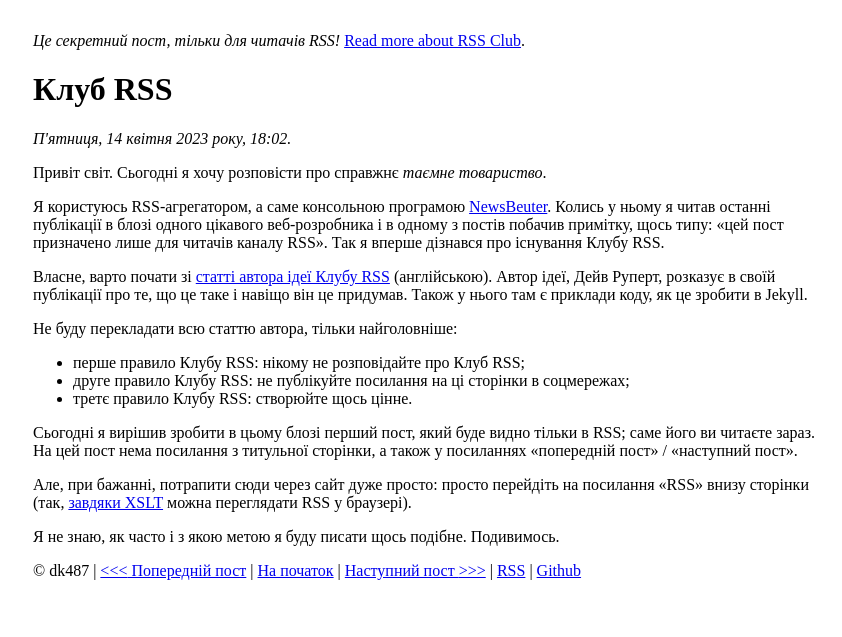
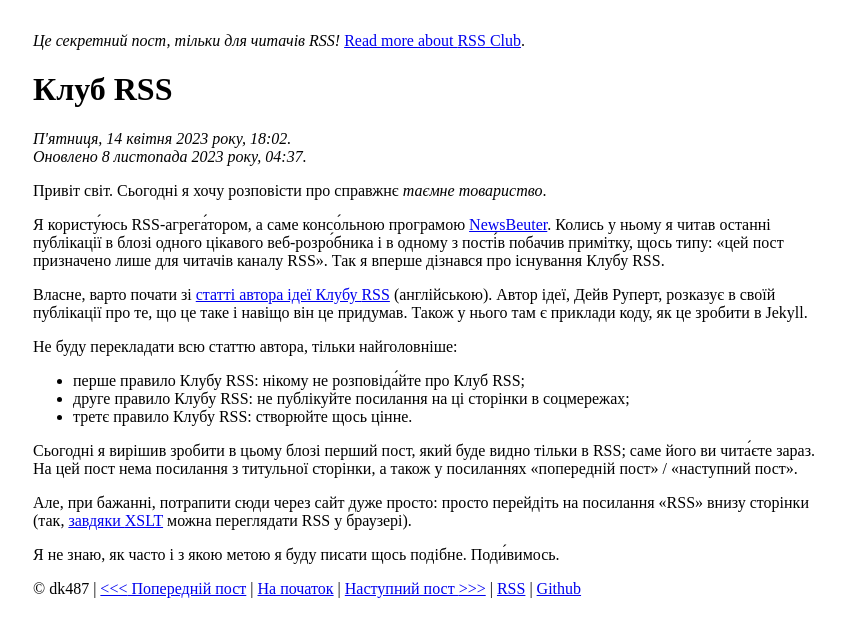
Before and after one commit to dk487/test.de.co.ua, a Jekyll site: the page built from _posts/2023/2023-04-14-rss-club.md, in a window 1280 px wide. Shown: the top 637 px of the page, without its empty margins (207-1049 px from the left). Built offline with Jekyll 4.4.1, drawn with Linux system fonts in a browser that asks for light colours.

Commit message:
Speech fix

```diff
--- a/_layouts/default.html
+++ b/_layouts/default.html
@@ -82,16 +82,16 @@
 {%- if page.lang %}
       <p lang="en">
         <em>
-          This is a secret post, only for RSS readers!
+          This is a secret post, only for <abbr>RSS</abbr> readers!
         </em>
-        <a href="https://daverupert.com/2018/01/welcome-to-rss-club/">Read more about RSS Club</a>.
+        <a href="https://daverupert.com/2018/01/welcome-to-rss-club/">Read more about <abbr>RSS</abbr> Club</a>.
       </p>
 {%- else %}
       <p>
         <em>
-          Це секретний пост, тільки для читачів RSS!
+          Це секретний пост, тільки для читачів <abbr lang="en">RSS</abbr>!
         </em>
-        <a href="https://daverupert.com/2018/01/welcome-to-rss-club/" hreflang="en">Read more about RSS Club</a>.
+        <a href="https://daverupert.com/2018/01/welcome-to-rss-club/" lang="en" hreflang="en">Read more about <abbr>RSS</abbr> Club</a>.
       </p>
 {%- endif %}
     </aside>
--- a/_posts/2023/2023-04-14-rss-club.md
+++ b/_posts/2023/2023-04-14-rss-club.md
@@ -1,26 +1,27 @@
 ---
-title: Клуб RSS
+title: Клуб <abbr>RSS</abbr>
 date: 2023-04-14 21:02:46 +03:00
+mtime: 2023-11-08 04:37:18 +02:00
 rss_only: true
 ---
 
 Привіт світ. Сьогодні я хочу розповісти про справжнє <em>таємне товариство</em>.
 
-Я користуюсь RSS-агрегатором, а саме консольною програмою [NewsBeuter][2]. Колись у ньому я читав останні публікації в блозі одного цікавого веб-розробника і в одному з постів побачив примітку, щось типу: «цей пост призначено лише для читачів каналу RSS». Так я вперше дізнався про існування Клубу RSS.
+Я користу́юсь <abbr>RSS</abbr>-агрега́тором, а саме консо́льною програмою [NewsBeuter][2]. Колись у ньому я читав останні публікації в блозі одного цікавого веб-розро́бника і в одному з пості́в побачив примітку, щось типу: «цей пост призначено лише для читачів каналу <abbr>RSS</abbr>». Так я вперше дізнався про існування Клубу <abbr>RSS</abbr>.
 
-Власне, варто почати зі [статті автора ідеї Клубу RSS][1]{:hreflang="en"} (англійською). Автор ідеї, Дейв Руперт, розказує в своїй публікації про те, що це таке і навіщо він це придумав. Також у нього там є приклади коду, як це зробити в Jekyll.
+Власне, варто почати зі [статті автора ідеї Клубу <abbr>RSS</abbr>][1]{:hreflang="en"} (англійською). Автор ідеї, Дейв Руперт, розказує в своїй публікації про те, що це таке і навіщо він це придумав. Також у нього там є приклади коду, як це зробити в Jekyll.
 
 Не буду перекладати всю статтю автора, тільки найголовніше:
 
- - перше правило Клубу RSS: нікому не розповідайте про Клуб RSS;
- - друге правило Клубу RSS: не публікуйте посилання на ці сторінки в соцмережах;
- - третє правило Клубу RSS: створюйте щось цінне.
+ - перше правило Клубу <abbr>RSS</abbr>: нікому не розповіда́йте про Клуб <abbr>RSS</abbr>;
+ - друге правило Клубу <abbr>RSS</abbr>: не публікуйте посилання на ці сторінки в соцмережах;
+ - третє правило Клубу <abbr>RSS</abbr>: створюйте щось цінне.
 
-Сьогодні я вирішив зробити в цьому блозі перший пост, який буде видно тільки в RSS; саме його ви читаєте зараз. На цей пост нема посилання з титульної сторінки, а також у посиланнях «попередній пост» / «наступний пост».
+Сьогодні я вирішив зробити в цьому блозі перший пост, який буде видно тільки в <abbr>RSS</abbr>; саме його ви чита́єте зараз. На цей пост нема посилання з титульної сторінки, а також у посиланнях «попередній пост» / «наступний пост».
 
-Але, при бажанні, потрапити сюди через сайт дуже просто: просто перейдіть на посилання «RSS» внизу сторінки (так, [завдяки XSLT][3] можна переглядати RSS у браузері).
+Але, при бажанні, потрапити сюди через сайт дуже просто: просто перейдіть на посилання «<abbr>RSS</abbr>» внизу сторінки (так, [завдяки <abbr>XSLT</abbr>][3] можна переглядати <abbr>RSS</abbr> у браузері).
 
-Я не знаю, як часто і з якою метою я буду писати щось подібне. Подивимось.
+Я не знаю, як часто і з якою метою я буду писати щось подібне. Поди́вимось.
 
 [1]: https://daverupert.com/2018/01/welcome-to-rss-club/
 [2]: https://en.wikipedia.org/wiki/Newsbeuter
```
